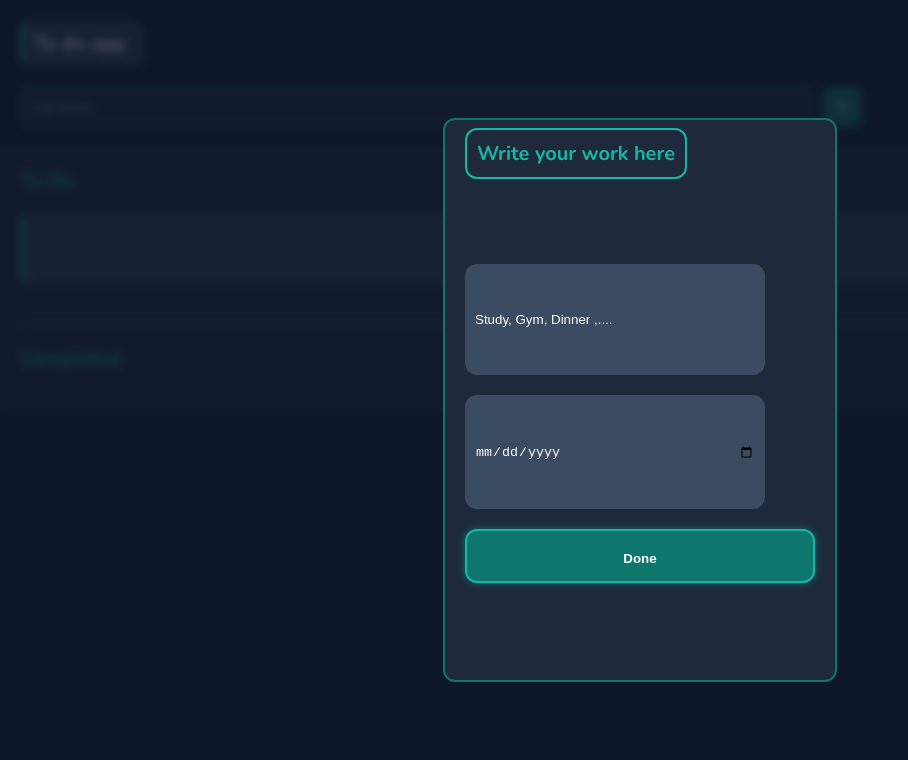
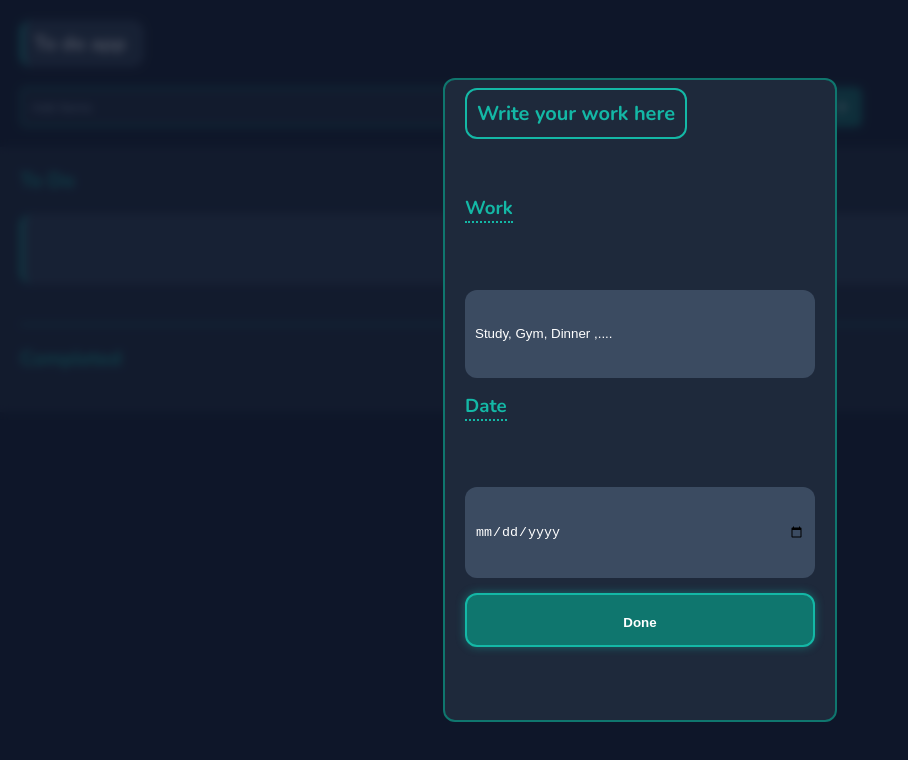
Before and after one commit to M-Ayyan-3456/To-Do-App-by-Ayyan, a plain HTML site: page index.html in a window 1280 px wide. Both pictures are taken after a click on the item 640 px from the left and 249 px from the top of the page. Shown: the whole page, without its empty margins (0-908 px from the left). Drawn offline with nearby package versions, Linux system fonts and the light colour scheme.

Commit message:
add work and date heading

```diff
--- a/index.html
+++ b/index.html
@@ -88,11 +88,15 @@ Pick up Email</p>
     <section class="add-window overlay">
       <div class="modal-window">
         <h3><span class="modal-text">Write your work here</span></h3>
+
+        <h3><span class="modal-work">Work</span></h3>
         <input
           type="text"
           class="modal-input modal-input-work"
           placeholder="Study, Gym, Dinner ,...."
         />
+
+        <h3><span class="modal-work modal-date">Date</span></h3>
         <input
           type="date"
           class="modal-input modal-input-date"
--- a/style.css
+++ b/style.css
@@ -161,10 +161,10 @@ h2 {
 .modal-window {
   background-color: #1e293b;
   width: 350px;
-  height: 65vh;
+  height: 75vh;
   border-radius: 12px;
   display: grid;
-  row-gap: 20px;
+  row-gap: 15px;
   padding: 20px;
   border: 2px solid #0f766e;
 }
@@ -183,9 +183,15 @@ h2 {
   border: none;
   background-color: #3b4b61;
   border-radius: 12px;
-  width: 80%;
+
   padding: 10px;
   color: #fff;
+}
+.modal-work {
+  color: #14b8a6;
+  line-height: 0.1;
+  border-bottom: 2px dotted #14b8a6;
+  margin-bottom: 0;
 }
 
 .modal-input::placeholder {
```
